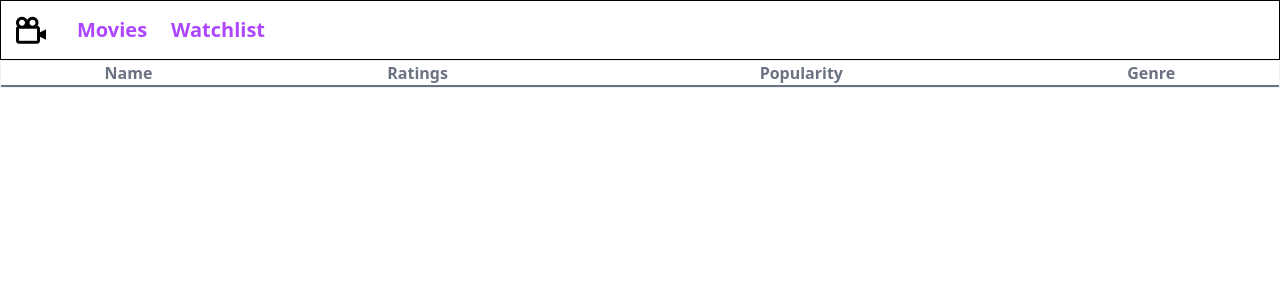
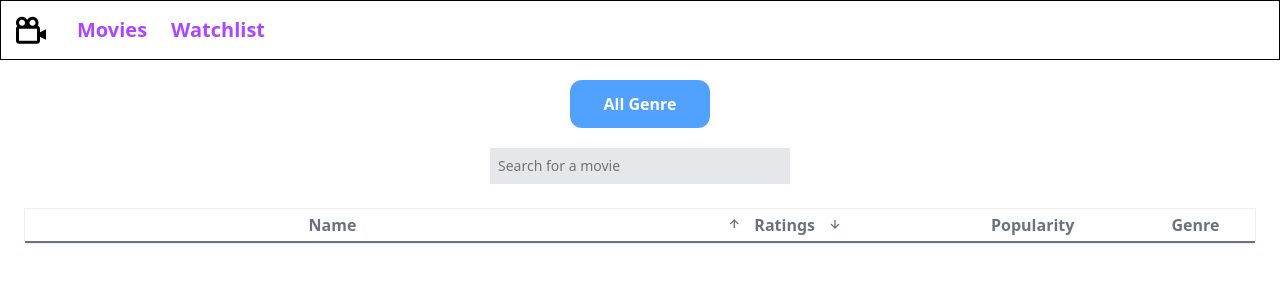
Before and after one commit to Balaji112004/TMDB_Movie, a React (Vite) app: page /watchlist in a window 1280 px wide. Shown: the top 300 px of the page. Built offline with nearby package versions, Linux system fonts and the light colour scheme.

Commit message:
Watchlist

```diff
--- a/src/App.jsx
+++ b/src/App.jsx
@@ -1,22 +1,60 @@
-import { useState } from "react";
+import { useState, useEffect } from "react";
 import "./App.css";
 import { BrowserRouter, Route, Routes } from "react-router-dom";
-import Nav from "./Nav"
+import Nav from "./Nav";
 import Movies from "./Movies";
 import Watchlist from "./Watchlist";
 
 function App() {
+  const [watch, setwatch] = useState(() => {
+    const saved = localStorage.getItem("watchlist");
+    return saved ? JSON.parse(saved) : [];
+  });
+
+
+  // Save to localStorage ONLY when watch changes
+  useEffect(() => {
+    localStorage.setItem("watchlist", JSON.stringify(watch));
+  }, [watch]);
+
+
+
+  function toggleWatch(movie) {
+    const exists = watch.find((m) => m.id === movie.id);
+    if (exists) {
+      // remove from watchlist
+      setwatch(watch.filter((m) => m.id !== movie.id));
+    } else {
+      // add to watchlist
+      setwatch([...watch, movie]);
+    }
+  }
+
   return (
     <>
-      {/* <h1 className='text-3xl font-bold underline'>Hello</h1> */}
       <BrowserRouter>
-         <Routes>
-              <Route path="/" element={<Nav />}>
-                  <Route index="movies" element={<Movies/>}></Route>
-                  <Route path="movies" element={<Movies/>}></Route>
-                  <Route path="watchlist" element={<Watchlist/>}></Route>
-              </Route>
-         </Routes>
+        <Routes>
+          <Route path="/" element={<Nav />}>
+            <Route
+              index="movies"
+              element={<Movies watch={watch} toggleWatch={toggleWatch} />}
+            />
+            <Route
+              path="movies"
+              element={<Movies watch={watch} toggleWatch={toggleWatch} />}
+            />
+            <Route
+              path="watchlist"
+              element={
+                <Watchlist
+                  watch={watch}
+                  toggleWatch={toggleWatch}
+                  setwatch={setwatch}
+                />
+              }
+            />
+          </Route>
+        </Routes>
       </BrowserRouter>
     </>
   );
--- a/src/Moviecard.jsx
+++ b/src/Moviecard.jsx
@@ -1,13 +1,13 @@
 import React, { useState } from "react";
 import "./App.css";
 
-function Moviecard({ movie, title }) {
-  const [heart, setheart] = useState(true);
+function Moviecard({ movie, title, watch,toggleWatch }) {
+
   const [hovered, setHovered] = useState(false);
+  // console.log(movie);
 
-  function tog() {
-    setheart(!heart);
-  }
+
+
   return (
     // <div className="p-4" >
     //   <div
@@ -50,15 +50,15 @@ function Moviecard({ movie, title }) {
 
           </div>
           <div className="absolute top-2 right-2">
-          {heart ? (
+              {watch.some((m) => m.id === movie.id) ? (
                 <i
-              class="bx bx-heart bg-black text-xl text-red-500 p-2 rounded-2xl"
-              onClick={tog}
+                  className="bx bxs-heart bg-black text-xl text-red-500 p-2 rounded-2xl"
+                  onClick={() => toggleWatch(movie)}
                 ></i>
               ) : (
                 <i
-              class="bx bxs-heart bg-black text-xl text-red-500 p-2 rounded-2xl"
-              onClick={tog}
+                  className="bx bx-heart bg-black text-xl text-red-500 p-2 rounded-2xl"
+                  onClick={() => toggleWatch(movie)}
                 ></i>
               )}
         </div>
@@ -70,15 +70,15 @@ function Moviecard({ movie, title }) {
               {movie.title}
           </div>
           <div className="absolute top-2 right-2">
-          {heart ? (
+              {watch.some((m) => m.id === movie.id) ? (
                 <i
-              class="bx bx-heart bg-black text-xl text-red-500 p-2 rounded-2xl"
-              onClick={tog}
+                  className="bx bxs-heart bg-black text-xl text-red-500 p-2 rounded-2xl"
+                  onClick={() => toggleWatch(movie)}
                 ></i>
               ) : (
                 <i
-              class="bx bxs-heart bg-black text-xl text-red-500 p-2 rounded-2xl"
-              onClick={tog}
+                  className="bx bx-heart bg-black text-xl text-red-500 p-2 rounded-2xl"
+                  onClick={() => toggleWatch(movie)}
                 ></i>
               )}
         </div>
--- a/src/Movies.jsx
+++ b/src/Movies.jsx
@@ -3,7 +3,7 @@ import "./App.css";
 import axios from "axios";
 import Moviecard from "./Moviecard";
 import Pagination from "./Pagination";
-function Movies() {
+function Movies({watch,toggleWatch,heart}) {
   const [count, setcount] = useState(1);
   const [movies, setmovies] = useState([]);
   function Reduce() {
@@ -29,9 +29,10 @@ function Movies() {
       <div
         className="h-[30vh] lg:w-full lg:h-[70vh]  bg-cover bg-center flex items-end justify-center"
         style={{
-          backgroundImage: `url(https://th.bing.com/th/id/R.41ba126807dba9973353212491177410?rik=Qt0kaievKJKnRg&riu=http%3a%2f%2fmanapop.com%2fwp-content%2fuploads%2f2018%2f04%2favengers-infinity-war-et00073462-02-04-2018-09-21-43.jpg&ehk=1OgP0hdHclvWvUOrxpdINoofP5nN96uWArdddoFsoFA%3d&risl=&pid=ImgRaw&r=0)`,
+          backgroundImage: `url(https://wallpaperaccess.com/full/95515.jpg)`,
         }}
       >
+
         <div className="text-sm p-1 text-white lg:text-xl lg:p-2.5 bg-gray-900/60 w-full flex justify-center">
           Avengers-Infinity War
         </div>
@@ -42,7 +43,10 @@ function Movies() {
 
       <div className="flex flex-wrap justify-around mx-10">
         {movies.map((movie) => (
-          <Moviecard key={movie.id} movie={movie} title={movie.title} />
+          <Moviecard key={movie.id} watch={watch}
+          isLiked={watch.some((m) => m.id === movie.id)}
+          toggleWatch={toggleWatch} movie={movie}
+         title={movie.title} />
         ))}
       </div>
 
--- a/src/Watchlist.jsx
+++ b/src/Watchlist.jsx
@@ -1,24 +1,120 @@
-import React from 'react'
+import React, { useEffect, useState } from "react";
+import Genreids from "./utility/Genre";
 
-function Watchlist() {
+function Watchlist({ watch, toggleWatch, setwatch }) {
+  const [search, setsearch] = useState("");
+  const [genrelist, setgenrelist] = useState(["All Genre"]);
+  const [curgen, setcurgen] = useState("All Genre");
+
+  function genrehandler(genre) {
+    setcurgen(genre);
+  }
+
+  function sortIncreasing() {
+    let inc = [...watch].sort((movieA, movieB) => movieA.vote_average - movieB.vote_average);
+    setwatch(inc);
+  }
+
+  function sortDecreasing() {
+    let dec = [...watch].sort((movieA, movieB) => movieB.vote_average - movieA.vote_average);
+    setwatch(dec);
+  }
+
+  // Generate genre list when watchlist changes
+  useEffect(() => {
+    let temp = watch.map((lis) => Genreids[lis.genre_ids[0]]);
+    temp = new Set(temp);
+    setgenrelist(["All Genre", ...temp]);
+  }, [watch]);
+
   return (
-    <div className='border border-gray-200/60'>
-      <table className='w-full text-center text-gray-500'>
-        <thead className='border-b-2'>
+    <div>
+      {/* Genre Buttons */}
+      <div className="my-5 flex justify-center">
+        {genrelist.map((genre, index) => (
+          <div
+            key={index}
+            onClick={() => genrehandler(genre)}
+            className={
+              genre === curgen
+                ? "font-bold text-white bg-blue-400 w-[140px] p-3 rounded-xl flex justify-center mx-3 hover:cursor-pointer"
+                : "font-bold text-white bg-gray-400 w-[140px] p-3 rounded-xl flex justify-center mx-3 hover:cursor-pointer"
+            }
+          >
+            {genre}
+          </div>
+        ))}
+      </div>
+
+      {/* Search Bar */}
+      <div className="w-full flex justify-center mt-5">
+        <input
+          onChange={(e) => setsearch(e.target.value)}
+          value={search}
+          type="text"
+          className="p-2 w-[300px] bg-gray-200 outline-none text-sm"
+          placeholder="Search for a movie"
+        />
+      </div>
+
+      {/* Table */}
+      <div className="border border-gray-200/70 m-6">
+        <table className="w-full text-center text-gray-500">
+          <thead className="border-b-2">
             <tr>
-              <th>Name</th>
-              <th>Ratings</th>
+              <th className="w-[50%] p-1">Name</th>
+              <th>
+                <div>
+                  <button onClick={sortDecreasing}>
+                    <i className="bx bx-up-arrow-alt pr-3"></i>
+                  </button>
+                  Ratings
+                  <button onClick={sortIncreasing}>
+                    <i className="bx bx-down-arrow-alt pl-3"></i>
+                  </button>
+                </div>
+              </th>
               <th>Popularity</th>
               <th>Genre</th>
               <th></th>
             </tr>
-        </thead>
-        <tbody>
-
-        </tbody>
-      </table>
+          </thead>
+          <tbody>
+            {watch
+              .filter((lis) =>
+                curgen === "All Genre" ? true : Genreids[lis.genre_ids[0]] === curgen
+              )
+              .filter((lis) => lis.title.toLowerCase().includes(search.toLowerCase()))
+              .map((lis, index) => (
+                <tr key={index} className="border-b border-gray-500">
+                  <td>
+                    <div className="w-full m-1 relative">
+                      <img
+                        className="w-[100px]"
+                        src={`https://image.tmdb.org/t/p/original/${lis.poster_path}`}
+                        alt=""
+                      />
+                      <p className="absolute left-35 top-15">{lis.title}</p>
+                    </div>
+                  </td>
+                  <td>{lis.vote_average}</td>
+                  <td>{lis.popularity}</td>
+                  <td>{Genreids[lis.genre_ids[0]]}</td>
+                  <td>
+                    <button
+                      className="text-red-500 font-semibold"
+                      onClick={() => toggleWatch(lis)}
+                    >
+                      Delete
+                    </button>
+                  </td>
+                </tr>
+              ))}
+          </tbody>
+        </table>
+      </div>
     </div>
-  )
+  );
 }
 
-export default Watchlist
+export default Watchlist;
--- /dev/null
+++ b/src/utility/Genre.js
@@ -0,0 +1,22 @@
+const Genreids={
+    28:"Action",
+    12:"Adventure",
+    16:"Animation",
+    35:"Comedy",
+    80:"Crime",
+    99:"Documentary",
+    18:"Drama",
+    10751:"Family",
+    14:"Fantasy",
+    36:"History",
+    27:"Horror",
+    10402:"Music",
+    9648:"Mystery",
+    10749:"Romance",
+    878:"Sci-Fi",
+    10770:"TV",
+    53:"Thriller",
+    10752:"War",
+    37:"Western"
+}
+export default Genreids;
```
Lines whose indentation alone changed are shown as unchanged.
